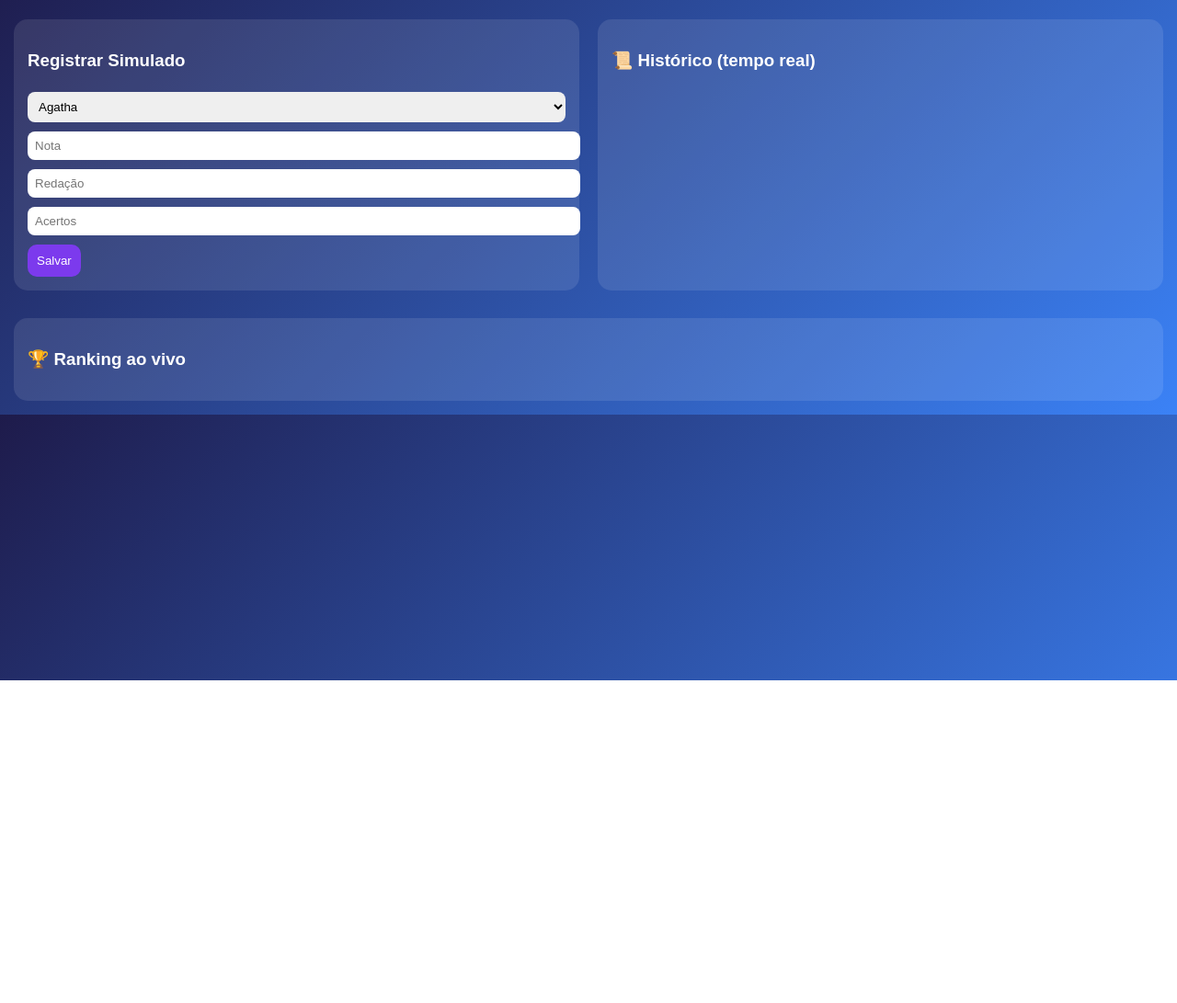
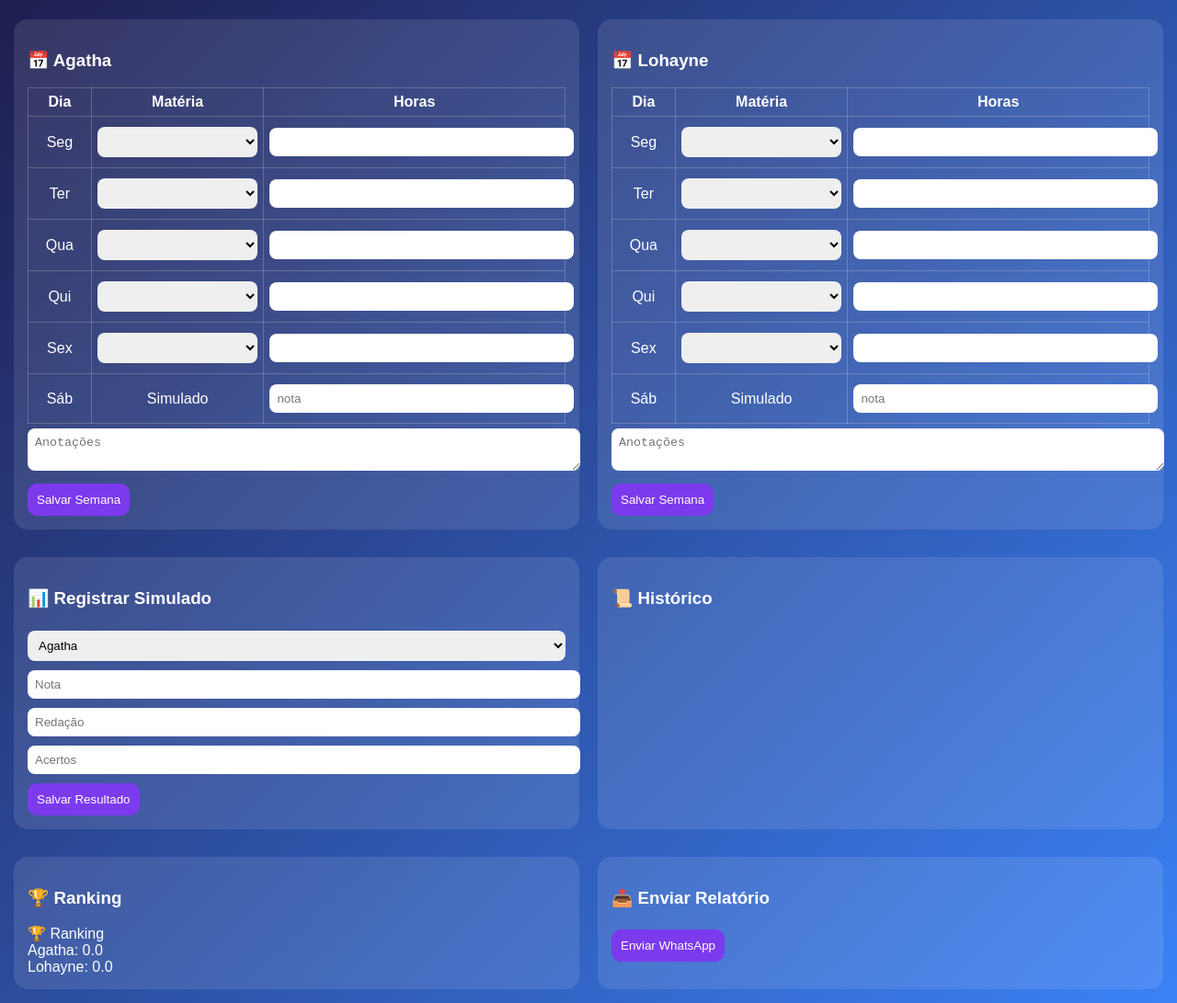
Before and after one commit to nferreiraf/enem2026, a plain HTML site: page index.html in a window 1280 px wide. Shown: the part 60-1151 px from the top of the page at 92% size. Before the commit the page ends 800 px from the top, so only its background shows below. Drawn offline with Linux system fonts and the light colour scheme; no server answers.

Commit message:
Add files via upload

```diff
--- a/index.html
+++ b/index.html
@@ -3,7 +3,7 @@
 <head>
 <meta charset="UTF-8">
 <meta name="viewport" content="width=device-width, initial-scale=1.0">
-<title>ENEM Sync App</title>
+<title>ENEM Planner + Tracker</title>
 <style>
 body{margin:0;font-family:Arial;background:linear-gradient(135deg,#1e1b4b,#3b82f6);color:white}
 header{text-align:center;padding:20px;font-size:22px;font-weight:bold}
@@ -11,28 +11,35 @@ header{text-align:center;padding:20px;font-size:22px;font-weight:bold}
 .card{background:rgba(255,255,255,0.1);border-radius:15px;padding:15px;flex:1 1 320px}
 input,textarea,select{width:100%;margin:5px 0;padding:8px;border:none;border-radius:8px}
 button{background:#7c3aed;color:white;border:none;padding:10px;border-radius:10px;cursor:pointer;margin-top:5px}
+table{width:100%;border-collapse:collapse}
+th,td{border:1px solid rgba(255,255,255,0.2);padding:6px;text-align:center}
 .lista{max-height:200px;overflow:auto;font-size:14px}
+@media(max-width:600px){header{font-size:18px}}
 </style>
 </head>
 <body>
-<header>☁️ ENEM Sync (Agatha & Lohayne)</header>
-
-<!-- FIREBASE -->
-<script src="https://www.gstatic.com/firebasejs/10.7.1/firebase-app-compat.js"></script>
-<script src="https://www.gstatic.com/firebasejs/10.7.1/firebase-firestore-compat.js"></script>
+<header>💜 ENEM Planner + Tracker (Agatha & Lohayne)</header>
 
 <script>
-// CONFIG FIREBASE (VOCÊ VAI TROCAR)
-const firebaseConfig = {
-  apiKey: "SUA_API_KEY",
-  authDomain: "SEU_APP.firebaseapp.com",
-  projectId: "SEU_APP",
-};
+// ====== PLANNER (salvar rotina) ======
+function salvarPlanner(){
+  const dados = [];
+  document.querySelectorAll('.planner input, .planner select, .planner textarea').forEach((el,i)=>{
+    dados.push(el.value);
+  });
+  localStorage.setItem('planner', JSON.stringify(dados));
+}
 
-firebase.initializeApp(firebaseConfig);
-const db = firebase.firestore();
+function carregarPlanner(){
+  const dados = JSON.parse(localStorage.getItem('planner')) || [];
+  document.querySelectorAll('.planner input, .planner select, .planner textarea').forEach((el,i)=>{
+    el.value = dados[i] || '';
+  });
+}
 
-// SALVAR SIMULADO ONLINE
+// ====== TRACKER ======
+let historico = JSON.parse(localStorage.getItem("historico")) || [];
+
 function salvarSimulado(){
   let nome = document.getElementById("aluno").value;
   let nota = document.getElementById("nota").value;
@@ -40,59 +47,106 @@ function salvarSimulado(){
   let acertos = document.getElementById("acertos").value;
   let data = new Date().toLocaleDateString();
 
-  db.collection("simulados").add({nome,nota,red,acertos,data});
+  historico.push({nome,nota,red,acertos,data});
+  localStorage.setItem("historico", JSON.stringify(historico));
+
+  renderizar(); ranking();
 }
 
-// CARREGAR EM TEMPO REAL
-function carregar(){
-  db.collection("simulados").onSnapshot(snapshot=>{
-    let lista = document.getElementById("lista");
-    lista.innerHTML="";
-
-    let agatha=[], lohayne=[];
-
-    snapshot.forEach(doc=>{
-      let r = doc.data();
-
-      lista.innerHTML += `<div>
-      <b>${r.nome}</b> (${r.data})<br>
-      Nota: ${r.nota} | Red: ${r.red} | Acertos: ${r.acertos}
-      </div><hr>`;
-
-      if(r.nome=="Agatha") agatha.push(Number(r.nota));
-      if(r.nome=="Lohayne") lohayne.push(Number(r.nota));
-    });
-
-    let mediaA = agatha.reduce((a,b)=>a+b,0)/(agatha.length||1);
-    let mediaL = lohayne.reduce((a,b)=>a+b,0)/(lohayne.length||1);
-
-    document.getElementById("ranking").innerHTML = `🏆 Ranking<br>Agatha: ${mediaA.toFixed(1)}<br>Lohayne: ${mediaL.toFixed(1)}`;
+function renderizar(){
+  let lista = document.getElementById("lista");
+  lista.innerHTML = "";
+  historico.forEach(r=>{
+    lista.innerHTML += `<div style="border-bottom:1px solid rgba(255,255,255,0.2);padding:5px">
+    <b>${r.nome}</b> - ${r.data}<br>
+    Nota: ${r.nota} | Red: ${r.red} | Acertos: ${r.acertos}
+    </div>`;
   });
 }
 
-window.onload = carregar;
+function ranking(){
+  let agatha = historico.filter(r=>r.nome=="Agatha");
+  let lohayne = historico.filter(r=>r.nome=="Lohayne");
+
+  let mediaA = agatha.reduce((a,b)=>a+Number(b.nota||0),0)/(agatha.length||1);
+  let mediaL = lohayne.reduce((a,b)=>a+Number(b.nota||0),0)/(lohayne.length||1);
+
+  document.getElementById("ranking").innerHTML = `🏆 Ranking<br>Agatha: ${mediaA.toFixed(1)}<br>Lohayne: ${mediaL.toFixed(1)}`;
+}
+
+function gerarRelatorio(){
+  let texto = "📊 RELATÓRIO ENEM\n\n";
+  historico.slice(-5).forEach(r=>{
+    texto += `${r.nome} (${r.data})\nNota: ${r.nota} | Red: ${r.red} | Acertos: ${r.acertos}\n\n`;
+  });
+  let url = "https://wa.me/?text="+encodeURIComponent(texto);
+  window.open(url,'_blank');
+}
+
+window.onload = ()=>{carregarPlanner(); renderizar(); ranking();}
 </script>
 
+<!-- ====== PLANNER ====== -->
+<div class="container planner">
+
+<div class="card">
+<h3>📅 Agatha</h3>
+<table>
+<tr><th>Dia</th><th>Matéria</th><th>Horas</th></tr>
+<tr><td>Seg</td><td><select><option>Biologia</option><option>Química</option><option>Física</option><option>Matemática</option><option>Português</option><option>Inglês</option><option>História</option><option>Geografia</option><option>Sociologia</option><option>Filosofia</option></select></td><td><input type="number"></td></tr>
+<tr><td>Ter</td><td><select><option>Português</option><option>Redação</option><option>Biologia</option><option>Química</option><option>Física</option><option>Matemática</option></select></td><td><input type="number"></td></tr>
+<tr><td>Qua</td><td><select><option>Química</option><option>Física</option><option>Matemática</option><option>Biologia</option></select></td><td><input type="number"></td></tr>
+<tr><td>Qui</td><td><select><option>Matemática</option><option>Física</option><option>Química</option></select></td><td><input type="number"></td></tr>
+<tr><td>Sex</td><td><select><option>Redação</option><option>Português</option></select></td><td><input type="number"></td></tr>
+<tr><td>Sáb</td><td>Simulado</td><td><input placeholder="nota"></td></tr>
+</table>
+<textarea placeholder="Anotações"></textarea>
+<button onclick="salvarPlanner()">Salvar Semana</button>
+</div>
+
+<div class="card">
+<h3>📅 Lohayne</h3>
+<table>
+<tr><th>Dia</th><th>Matéria</th><th>Horas</th></tr>
+<tr><td>Seg</td><td><select><option>Biologia</option><option>Química</option><option>Física</option><option>Matemática</option><option>Português</option></select></td><td><input type="number"></td></tr>
+<tr><td>Ter</td><td><select><option>Português</option><option>Redação</option><option>Biologia</option></select></td><td><input type="number"></td></tr>
+<tr><td>Qua</td><td><select><option>Química</option><option>Física</option></select></td><td><input type="number"></td></tr>
+<tr><td>Qui</td><td><select><option>Matemática</option><option>Física</option></select></td><td><input type="number"></td></tr>
+<tr><td>Sex</td><td><select><option>Redação</option><option>Português</option></select></td><td><input type="number"></td></tr>
+<tr><td>Sáb</td><td>Simulado</td><td><input placeholder="nota"></td></tr>
+</table>
+<textarea placeholder="Anotações"></textarea>
+<button onclick="salvarPlanner()">Salvar Semana</button>
+</div>
+
+</div>
+
+<!-- ====== TRACKER ====== -->
 <div class="container">
 <div class="card">
-<h3>Registrar Simulado</h3>
+<h3>📊 Registrar Simulado</h3>
 <select id="aluno"><option>Agatha</option><option>Lohayne</option></select>
 <input id="nota" placeholder="Nota">
 <input id="redacao" placeholder="Redação">
 <input id="acertos" placeholder="Acertos">
-<button onclick="salvarSimulado()">Salvar</button>
+<button onclick="salvarSimulado()">Salvar Resultado</button>
 </div>
 
 <div class="card">
-<h3>📜 Histórico (tempo real)</h3>
+<h3>📜 Histórico</h3>
 <div id="lista" class="lista"></div>
 </div>
 </div>
 
 <div class="container">
 <div class="card">
-<h3>🏆 Ranking ao vivo</h3>
+<h3>🏆 Ranking</h3>
 <div id="ranking"></div>
+</div>
+
+<div class="card">
+<h3>📤 Enviar Relatório</h3>
+<button onclick="gerarRelatorio()">Enviar WhatsApp</button>
 </div>
 </div>
 
```
